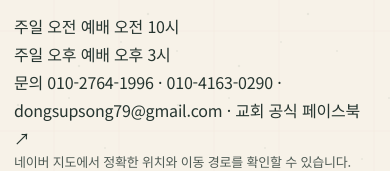
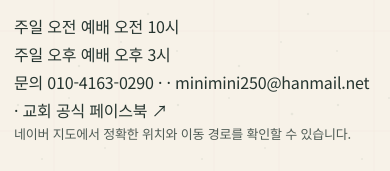
Before and after one commit to calvinoh5025-byte/jeonju-free-reformed-church, a Next.js app: page /location in a window 390 px wide. Shown: the part 397-568 px from the top of the page. Built offline with nearby package versions, Linux system fonts and the light colour scheme; no server answers.

Commit message:
fix: use the new phone number and email across the site

```diff
--- a/app/church-info.ts
+++ b/app/church-info.ts
@@ -7,10 +7,8 @@ export const address = "전북특별자치도 전주시 덕진구 동가재미1
 export const postalCode = "55019";
 
 export const contact = {
-  phone: "010-2764-1996",
-  phoneHref: "tel:01027641996",
-  phone2: "010-4163-0290",
-  phone2Href: "tel:01041630290",
-  email: "dongsupsong79@gmail.com",
+  phone: "010-4163-0290",
+  phoneHref: "tel:01041630290",
+  email: "minimini250@hanmail.net",
   facebook: "https://www.facebook.com/DongSupSong/",
 };
```
